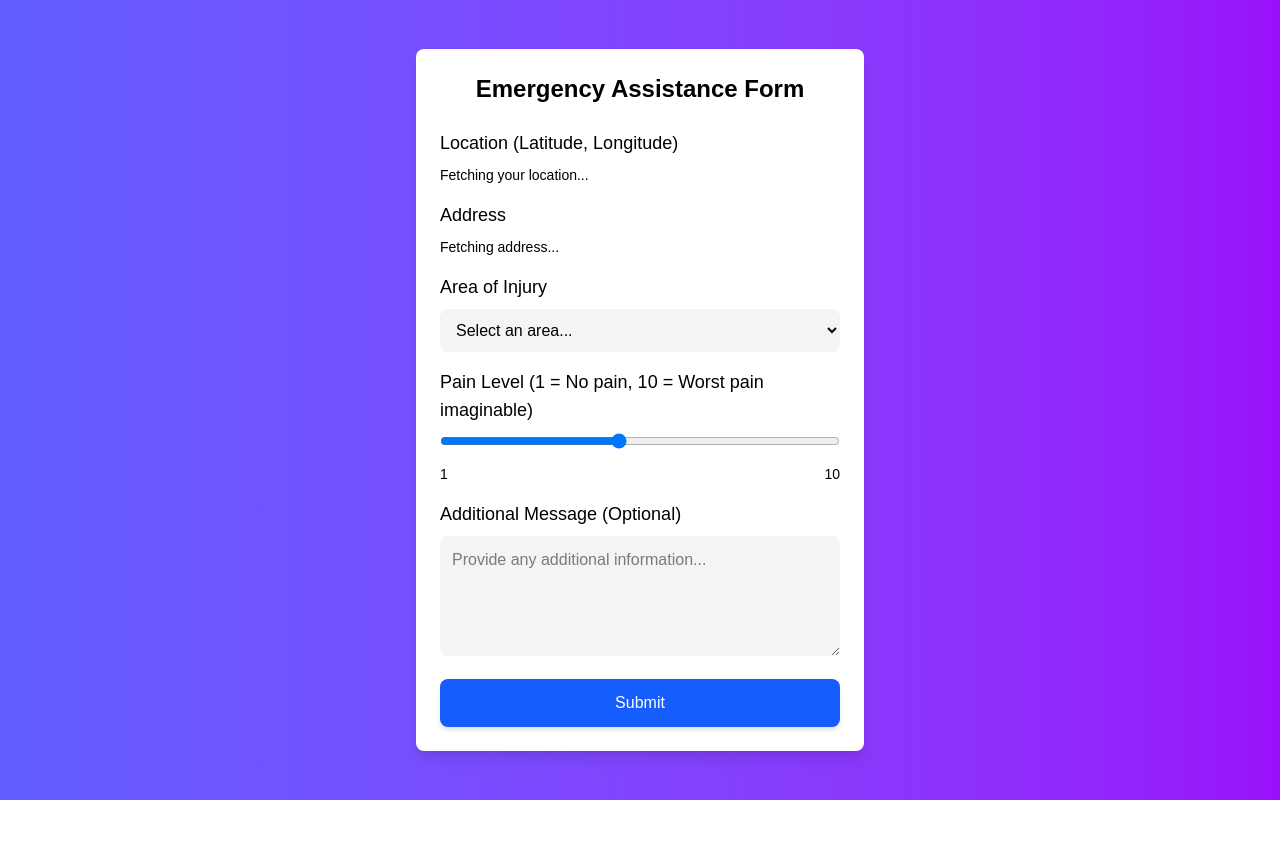
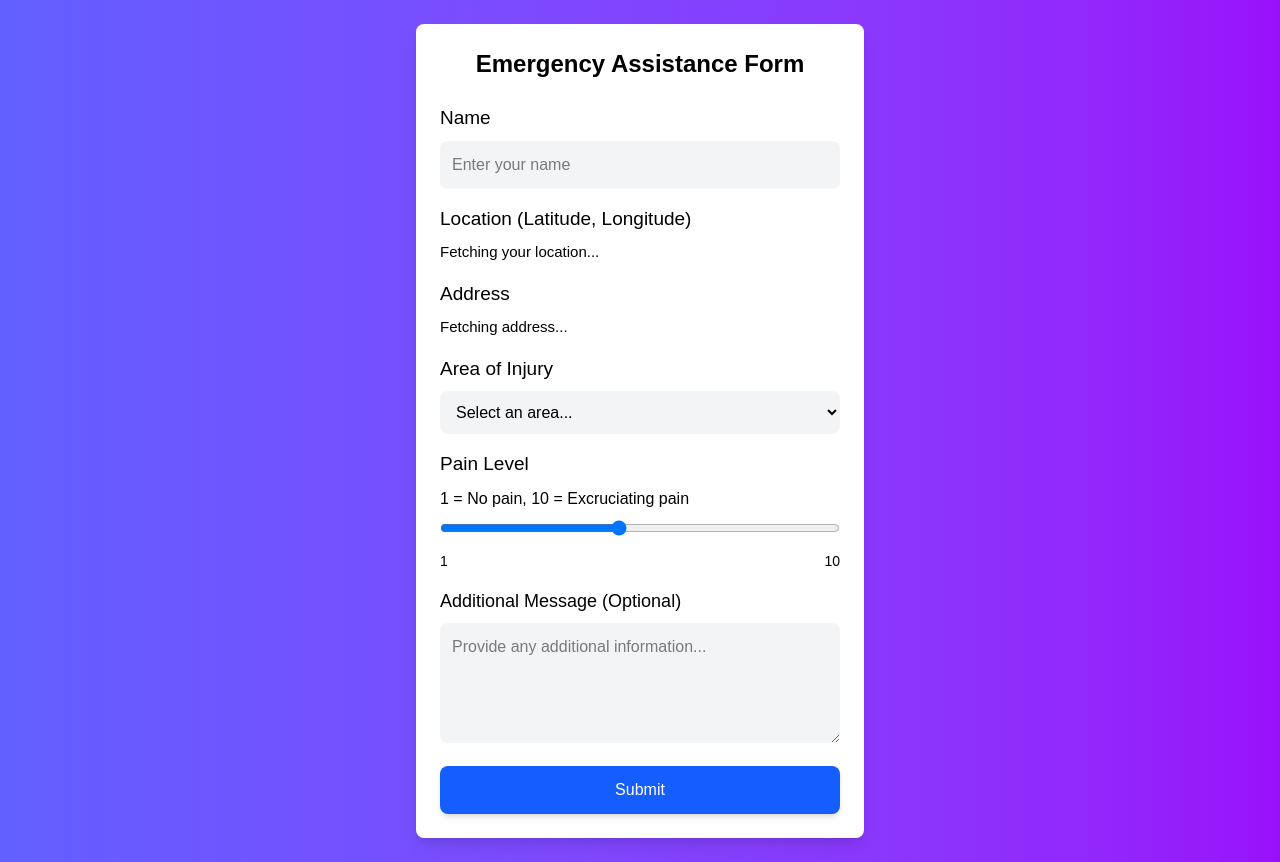
Before and after one commit to RohanGopalan/InstaCastSite, a Next.js app: page /patients in a window 1280 px wide. Before the commit the page ends 800 px from the top, so only its background shows below. Built offline with nearby package versions, Linux system fonts and the light colour scheme; no server answers.

Commit message:
more stuffs

```diff
--- a/app/patients/page.tsx
+++ b/app/patients/page.tsx
@@ -9,6 +9,7 @@ export default function Home() {
   const [painLevel, setPainLevel] = useState(5); // Default pain level
   const [address, setAddress] = useState(''); // New state for the address
   const [error, setError] = useState('');
+  const [name, setName] = useState(''); // New state for the name
 
   useEffect(() => {
     // Get the user's location when the component mounts
@@ -60,7 +61,7 @@ export default function Home() {
 
   const handleSubmit = (e) => {
     e.preventDefault();
-    alert(`Submitted!\nLocation: ${JSON.stringify(location)}\nInjury: ${injuryArea}\nPain Level: ${painLevel}\nMessage: ${message}\nAddress: ${address}`);
+    alert(`Submitted!\nName: ${name}\nLocation: ${JSON.stringify(location)}\nInjury: ${injuryArea}\nPain Level: ${painLevel}\nMessage: ${message}\nAddress: ${address}`);
   };
 
   return (
@@ -72,27 +73,42 @@ export default function Home() {
 
         <form onSubmit={handleSubmit} className="space-y-4">
           <div>
-            <label htmlFor="location" className="block text-lg font-medium mb-2">
+            <label htmlFor="name" className="block text-[19px] font-medium mb-2">
+              Name
+            </label>
+            <input
+              type="text"
+              id="name"
+              value={name}
+              onChange={(e) => setName(e.target.value)}
+              className="w-full p-3 rounded-lg bg-gray-100"
+              placeholder="Enter your name"
+              required
+            />
+          </div>
+
+          <div>
+            <label htmlFor="location" className="block text-[19px] font-medium mb-2">
               Location (Latitude, Longitude)
             </label>
             {location ? (
               <p className="text-[15px]">
-                Latitude: {location.latitude} <br /> Longitude: {location.longitude}
+                Latitude: {location.latitude},  Longitude: {location.longitude}
               </p>
             ) : (
-              <p className="text-sm">Fetching your location...</p>
+              <p className="text-[15px]">Fetching your location...</p>
             )}
           </div>
 
           <div>
-            <label htmlFor="address" className="block text-lg font-medium mb-2">
+            <label htmlFor="address" className="block text-[19px] font-medium mb-2">
               Address
             </label>
-            <p className="text-sm">{address || 'Fetching address...'}</p>
+            <p className="text-[15px]">{address || 'Fetching address...'}</p>
           </div>
 
           <div>
-            <label htmlFor="injuryArea" className="block text-lg font-medium mb-2">
+            <label htmlFor="injuryArea" className="block text-[19px] font-medium mb-2">
               Area of Injury
             </label>
             <select
@@ -103,18 +119,17 @@ export default function Home() {
               required
             >
               <option value="">Select an area...</option>
-              <option value="head">Head</option>
-              <option value="arm">Arm</option>
-              <option value="leg">Leg</option>
-              <option value="torso">Torso</option>
+              <option value="head">Wrist</option>
+              <option value="arm">Elbow</option>
+              <option value="leg">Ankle</option>
+              <option value="torso">Knee</option>
               <option value="other">Other</option>
             </select>
           </div>
 
           <div>
-            <label htmlFor="painLevel" className="block text-lg font-medium mb-2">
-              Pain Level (1 = No pain, 10 = Worst pain imaginable)
-            </label>
+            <label htmlFor="painLevel" className="block text-[19px] font-medium mb-2">Pain Level</label>
+            <label htmlFor="painLevel" className="block text-[16px] mb-2">1 = No pain, 10 = Excruciating pain</label>
             <input
               type="range"
               id="painLevel"
```
